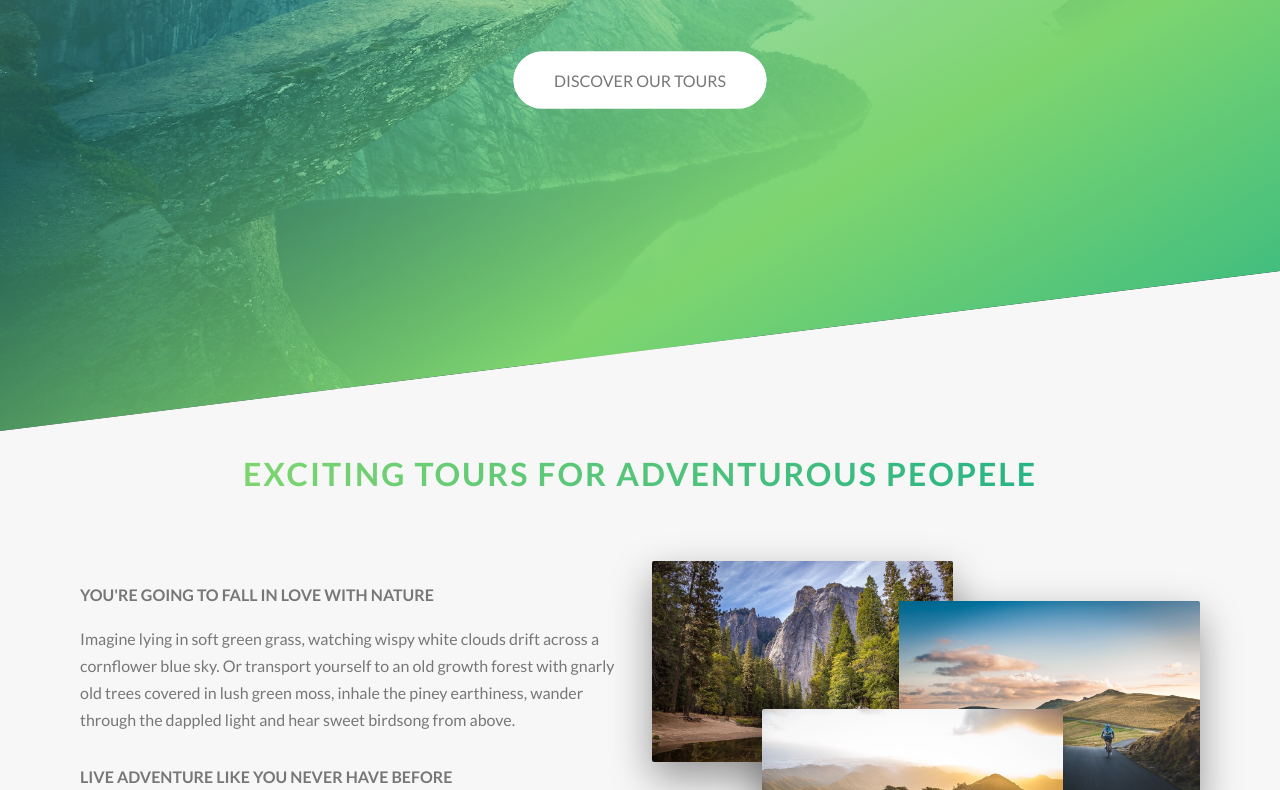
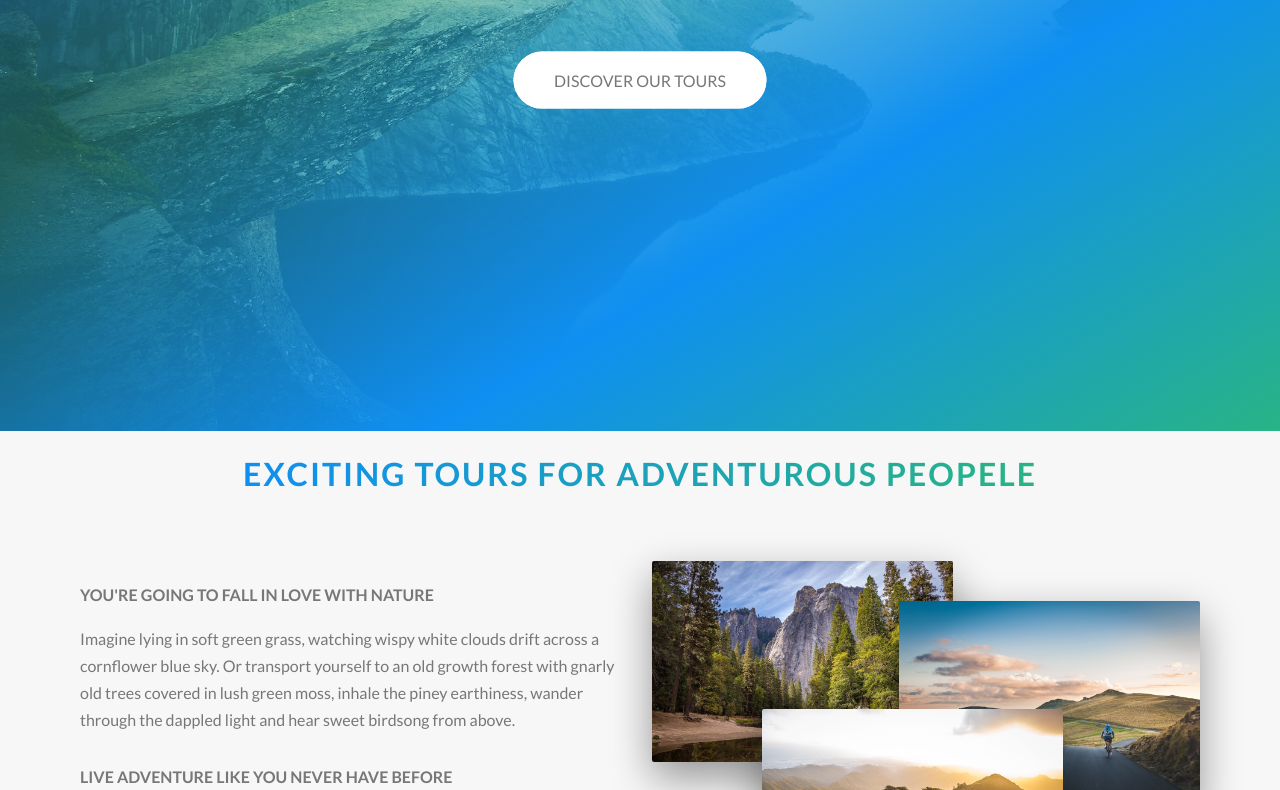
Before and after one commit to djordjestef/Natours-Project, a website: page index.html in a window 1280 px wide. Shown: the part 329-1119 px from the top of the page. Drawn offline with Linux system fonts and the light colour scheme.

Commit message:
minor fixes

```diff
--- a/sass/abstracts/_variables.scss
+++ b/sass/abstracts/_variables.scss
@@ -1,5 +1,5 @@
-$color-primary: #55c57a;
-$color-primary-light: #7ed56f;
+$color-primary: #2889d4;
+$color-primary-light: #0f8ff2;
 $color-primary-dark: #28b485;
 
 $color-secondary-light: #ffb900;
--- a/sass/components/_story.scss
+++ b/sass/components/_story.scss
@@ -6,16 +6,11 @@
 	border-radius: 3px;
 	padding: 4rem;
 	padding-left: 6rem;
-	transform: skewX(-12deg);
 
 	@include respond(tab-port) {
 		width: 100%;
 		padding: 3rem;
 		padding-left: 5rem;
-	}
-
-	@include respond(phone) {
-		transform: skewX(0);
 	}
 
 	&__shape {
@@ -26,7 +21,7 @@
 		shape-outside: circle(50% at 50% 50%);
 		-webkit-clip-path: circle(50% at 50% 50%);
 		clip-path: circle(45% at 50% 50%);
-		transform: translateX(-2rem) skewX(12deg);
+		transform: translateX(-2rem);
 		position: relative;
 
 		@include respond(phone) {
@@ -38,14 +33,6 @@
 		height: 100%;
 		transform: translateX(-2rem) scale(1.4);
 		transition: all .5s;
-	}
-
-	&__text {
-		transform: skewX(12deg);
-
-		@include respond(phone) {
-			transform: skewX(0);
-		}
 	}
 
 	&__caption {
--- a/sass/layout/_header.scss
+++ b/sass/layout/_header.scss
@@ -7,13 +7,6 @@
 	background-size: cover;
 	background-position: top;
 	position: relative;
-	-webkit-clip-path: polygon(0 0,100% 0, 100% 75vh, 0 100%);
-	clip-path: polygon(0 0,100% 0, 100% 75vh, 0 100%);
-
-	@include respond(phone) {
-		-webkit-clip-path: polygon(0 0,100% 0, 100% 85vh, 0 100%);
-		clip-path: polygon(0 0,100% 0, 100% 85vh, 0 100%);
-	}
 
 	&__logo-box {
 		position: absolute;
--- a/sass/pages/_home.scss
+++ b/sass/pages/_home.scss
@@ -16,11 +16,6 @@
 		$color-primary-light, $color-primary-dark), url(../../../img/nat-4.jpg);
 	background-size: cover;
 	margin-top: -5rem;
-	transform: skewY(-6deg);
-
-	& > * {
-		transform: skewY(6deg);
-	}
 
 	@include respond(tab-port) {
 		padding: 8rem 0;
```
Also changed, not shown: sass/build/css/main.css.
